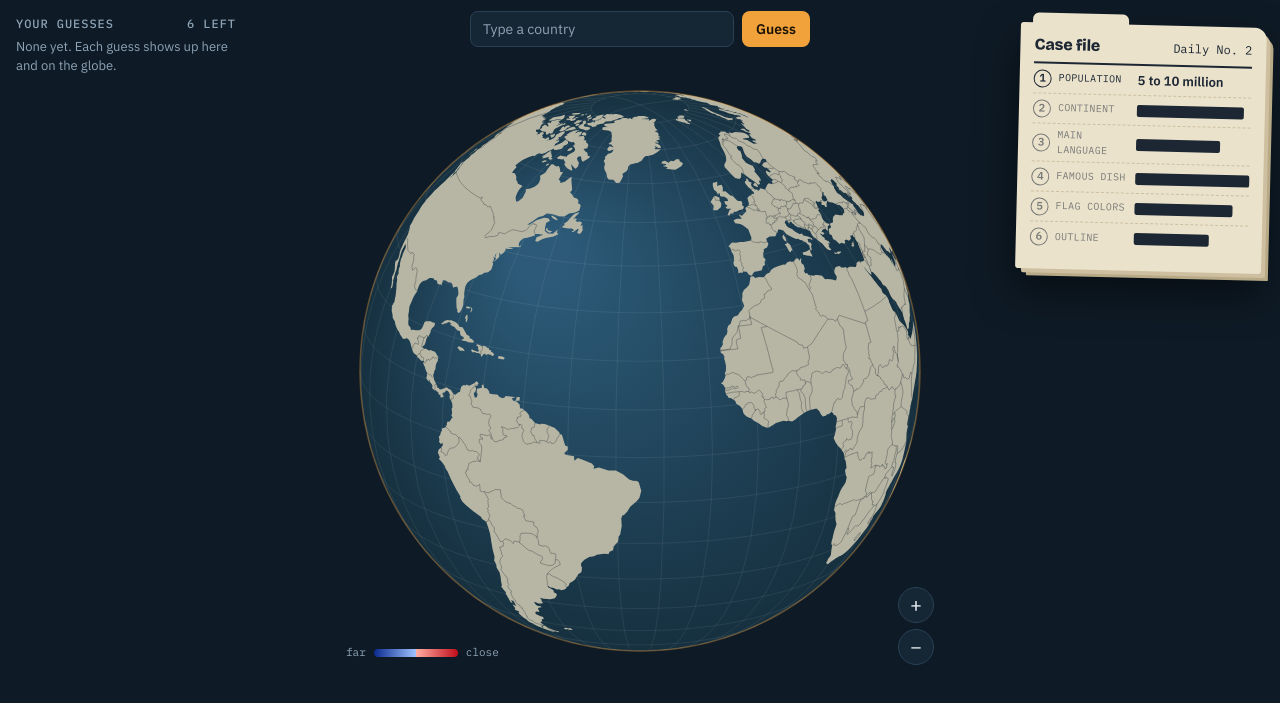
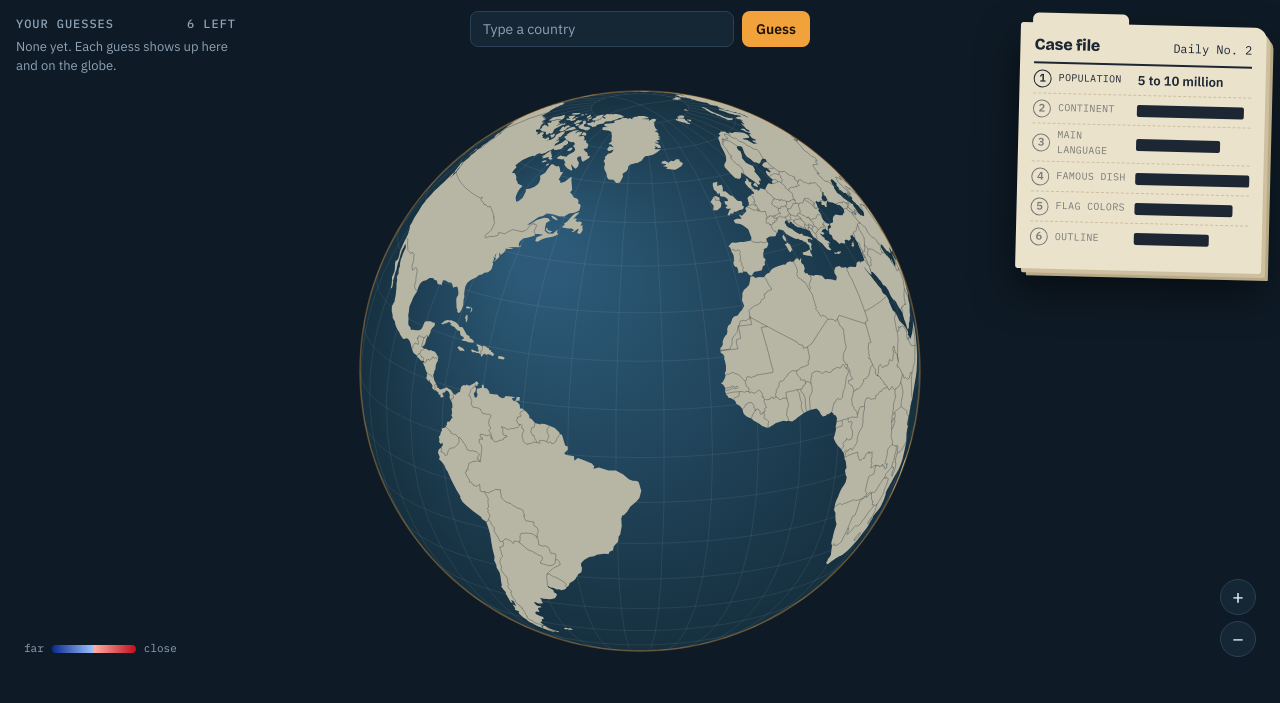
Before and after one commit to bikram9-9/wherld, a plain HTML site: page index.html in a window 1280 px wide. Shown: the part 95-798 px from the top of the page. Drawn offline with nearby package versions, Linux system fonts and the light colour scheme; animation ran at ten frames a second.

Commit message:
Zoom the whole Earth across the stage instead of inside a circle
Co-Authored-By: Claude Fable 5.2 <noreply@anthropic.com>
Claude-Session: https://claude.ai/code/session_01TaQiTE5zacZ6CoqW6upSEd

```diff
--- a/index.html
+++ b/index.html
@@ -144,7 +144,10 @@ main { display: grid; grid-template-columns: minmax(0, 1.35fr) minmax(0, 0.85fr)
 /* Stage: the globe owns the screen; the case file and guess list float in its empty corners */
 main.stage { position: relative; display: flex; flex-direction: column; align-items: center; gap: 8px; }
 .guessbar { width: 100%; max-width: 520px; }
-.globe-box { max-width: min(100%, max(260px, 100dvh - 212px)); }
+.globe-box { max-width: none; aspect-ratio: auto; height: max(260px, 100dvh - 212px); overflow: hidden; border-radius: 14px; }
+#globe { border-radius: 0; }
+.legend { left: 8px; bottom: 8px; }
+.zoom { right: 8px; bottom: 8px; }
 .casefile { position: absolute; top: 14px; right: 0; z-index: 4; width: 246px; min-height: 246px; transform: rotate(1.4deg); border-radius: 3px 12px 3px 3px; box-shadow: 5px 5px 0 -1px #cdbf9f, 9px 9px 0 -2px #b9aa87, 0 20px 40px rgba(0,0,0,0.5); }
 .casefile::before { width: 96px; left: 12px; }
 .clues li { grid-template-columns: 18px 72px minmax(0, 1fr); gap: 7px; }
@@ -159,7 +162,7 @@ main.stage { position: relative; display: flex; flex-direction: column; align-it
 .msg { font-size: 13px; text-align: center; }
 @media (max-width: 900px) {
   .guessbar { position: sticky; top: 0; z-index: 6; max-width: none; background: var(--ink); padding: 8px 0 4px; box-shadow: 0 12px 16px -8px var(--ink); }
-  .globe-box { max-width: min(100%, max(240px, 62dvh)); }
+  .globe-box { height: min(calc(100vw - 32px), 62dvh); }
   .guesses { position: static; }
   .casefile { position: relative; top: 0; }
   .casefile, .guesses { transform: none; width: 100%; max-width: 440px; min-height: 0; }
@@ -375,25 +378,24 @@ const projection = d3.geoOrthographic().clipAngle(90).precision(0.6);
 const path = d3.geoPath(projection, ctx);
 const graticule = d3.geoGraticule10();
 let landGeo = null, borderGeo = null, dirty = false;
-let size = 0, zoom = 1, spinning = !reduceMotion, flyTimer = null, pulseKey = null, pulseStart = 0;
+let size = 0, W = 0, H = 0, zoom = 1, spinning = !reduceMotion, flyTimer = null, pulseKey = null, pulseStart = 0;
 projection.rotate([20, -18]);
 
 function resize() {
   const r = canvas.getBoundingClientRect(), dpr = Math.min(window.devicePixelRatio || 1, 2);
-  size = r.width;
-  canvas.width = Math.round(size * dpr); canvas.height = Math.round(size * dpr);
+  W = r.width; H = r.height; size = Math.min(W, H);
+  canvas.width = Math.round(W * dpr); canvas.height = Math.round(H * dpr);
   ctx.setTransform(dpr, 0, 0, dpr, 0, 0);
-  projection.translate([size / 2, size / 2]).scale((size / 2 - 14) * zoom);
+  projection.translate([W / 2, H / 2]).scale((size / 2 - 14) * zoom);
   draw();
 }
 function draw() {
   if (!size) return;
-  ctx.clearRect(0, 0, size, size);
-  const R = projection.scale(), c = size / 2;
+  ctx.clearRect(0, 0, W, H);
+  const R = projection.scale(), cx = W / 2, cy = H / 2;
   ctx.save();
-  ctx.beginPath(); ctx.arc(c, c, size / 2, 0, Math.PI * 2); ctx.clip();
   // ocean with lamp-lit falloff
-  const g = ctx.createRadialGradient(c - R * 0.35, c - R * 0.4, R * 0.1, c, c, R);
+  const g = ctx.createRadialGradient(cx - R * 0.35, cy - R * 0.4, R * 0.1, cx, cy, R);
   g.addColorStop(0, "#2c5a78"); g.addColorStop(1, "#16303f");
   ctx.beginPath(); path({ type: "Sphere" }); ctx.fillStyle = g; ctx.fill();
   ctx.beginPath(); path(graticule); ctx.strokeStyle = "rgba(255,255,255,0.07)"; ctx.lineWidth = 1; ctx.stroke();
```
